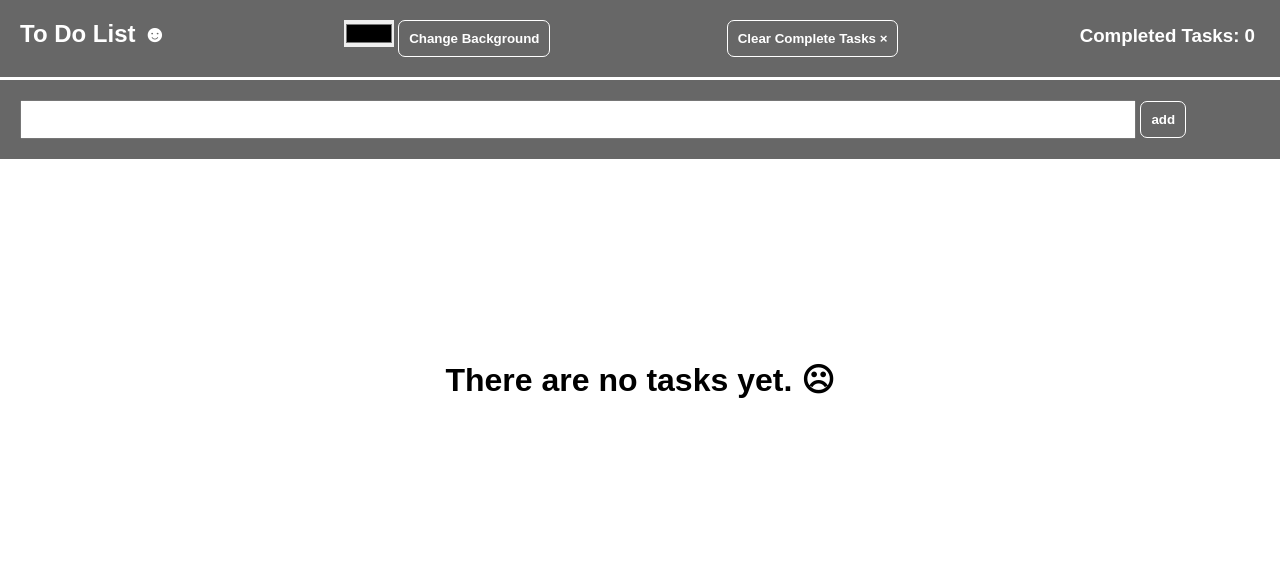
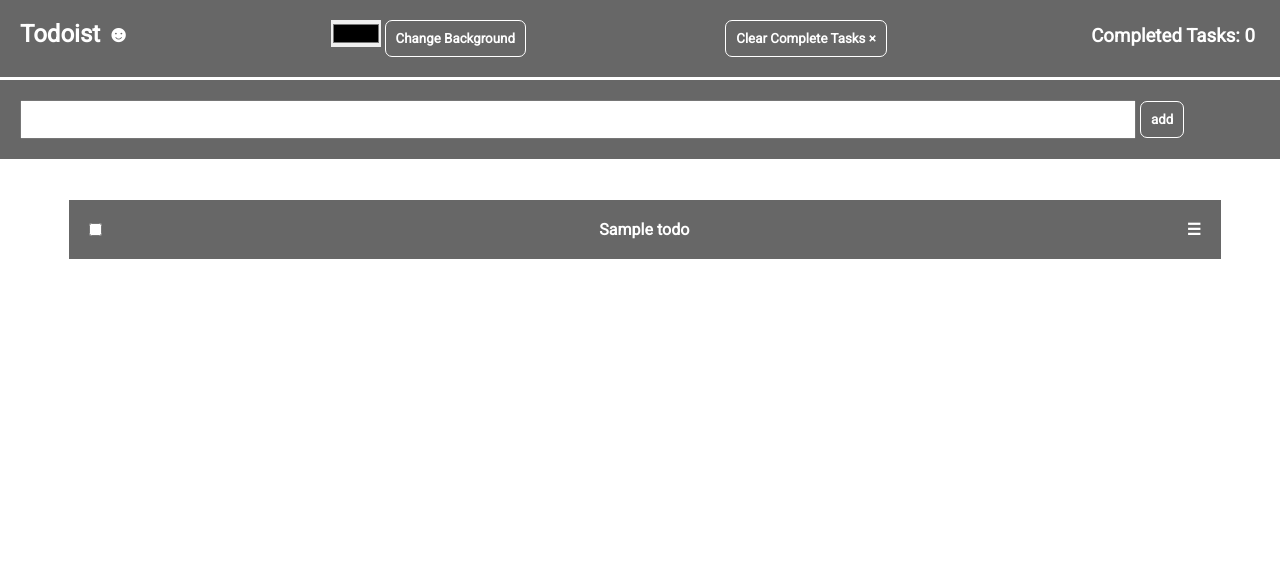
Before and after one commit to jod35/todoist, a Flask app: page / in a window 1280 px wide. Shown: the top 579 px of the page. Run offline with Flask 2, Linux system fonts and the light colour scheme; tables that the repository leaves empty hold one stand-in row (values such as "Sample post").

Commit message:
feat(one page addition of tasks)

```diff
--- a/app/backend/schemas.py
+++ b/app/backend/schemas.py
@@ -4,3 +4,6 @@
     id=fields.Int()
     name=fields.Str()
     desc=fields.Str()
+    priority=fields.Str()
+    time=fields.DateTime()
+    complete=fields.Bool()
--- a/app/config.py
+++ b/app/config.py
@@ -11,7 +11,7 @@
     SECRET_KEY='f90abf5a336b9b9bb5e92f4a'
 
 class DevConfig(Config):
-    SQLALCHEMY_DATABASE_URI='sqlite:///'+os.path.join(BASE_DIR,'app.db')
+    SQLALCHEMY_DATABASE_URI=config('DEV_DATABASE_URI')
    # SQLALCHEMY_ECHO=True
     DEBUG=True
 
--- a/app/frontend/templates/index.html
+++ b/app/frontend/templates/index.html
@@ -1,18 +1,23 @@
 <!DOCTYPE html>
 <html lang="en">
   <head>
-    <meta charset="UTF-8">
-    <meta name="viewport" content="width=device-width, initial-scale=1.0">
-    <title>Advanced To do list App</title>
-    <link rel="stylesheet" href="static/css/main.css">
+    <meta charset="UTF-8" />
+    <meta name="viewport" content="width=device-width, initial-scale=1.0" />
+    <title>Todoist</title>
+    <link rel="stylesheet" href="static/css/main.css" />
+    <link rel="preconnect" href="https://fonts.gstatic.com" />
+    <link
+      href="https://fonts.googleapis.com/css2?family=Roboto&display=swap"
+      rel="stylesheet"
+    />
   </head>
   <body>
     <nav>
       <div class="color-picker">
-        <h1 class="white-text">To Do List &#9787;</h1>
+        <h1 class="white-text">Todoist &#9787;</h1>
         <form action="" id="color-form">
-            <input type="color" name="color" id="color">
-            <input type="submit" value="Change Background" class="mybtn">
+          <input type="color" name="color" id="color" />
+          <input type="submit" value="Change Background" class="mybtn" />
         </form>
         <div class="clear">
           <button id="clear-btn" class="mybtn">
@@ -25,22 +30,64 @@
       </div>
       <div class="tasks-input">
         <form action="" id="task-addition-form">
-         <input type="text" name="task" id="task" class="myform">
-         <input type="submit" value="add" class="mybtn">
+          <input type="text" name="task" id="task" class="myform" />
+          <input type="submit" value="add" class="mybtn" />
         </form>
       </div>
     </nav>
     <div class="container">
-
       <div class="tasks">
-            <div class="no-tasks">
-                <center ">
-                    <h1>There are no tasks yet.  &#9785</h1>
-                </center>
+        {% for todo in todos %}
+        <div class="task-item">
+          <input type="checkbox" name="complete" id="complete" />
+          <h4 class="task-name">{{todo.name}}</h4>
+          <div class="details">
+            <a href="#" class="detail-btn open"> &#9776;</a>
+            <b><a href="#" class="close-btn white-text"> &times;</a></b>
           </div>
         </div>
-
-
+        <div class="detail">
+          <form action="" class="detail-form">
+            <div class="details-container">
+              <div class="notes">
+                <div class="notes">
+                  <label for="notes">What to do</label>
+                  <textarea
+                    name="desc"
+                    id="notes"
+                    cols="30"
+                    rows="10"
+                    placeholder="Enter your description"
+                  >
+  {{todo.desc}}</textarea
+                  >
+                </div>
+              </div>
+              <div class="others">
+                <div class="priority">
+                  <label for="priority">Priority</label>
+                  <select name="priority" id="priority">
+                    <option value="none">None</option>
+                    <option value="low">Low</option>
+                    <option value="medium">Medium</option>
+                    <option value="high">High</option>
+                  </select>
+                </div>
+                <div class="time">
+                  <label for="time">Time</label>
+                  <input type="date" name="time" id="time" value="{{todo.time}}"/>
+                </div>
+                <div class="del">
+                  <a href="#" id="del-btn" class="del-btn"> Delete</a>
+                  <a href="#" class="succ-btn">Completed</a>
+                  <button class="save-btn">Save</button>
+                </div>
+              </div>
+            </div>
+          </form>
+        </div>
+        {% endfor %}
+      </div>
     </div>
 
     <script src="static/js/index.js"></script>
--- a/app/static/css/main.css
+++ b/app/static/css/main.css
@@ -6,7 +6,7 @@
     padding: 0;
     margin: 0;
     box-sizing: border-box;
-    font-family: sans-serif;
+    font-family: 'Roboto', sans-serif;
 }
 html{
     overflow-x: hidden;
@@ -17,6 +17,7 @@
     width: 100%;
     top: 0;
     position: fixed;
+    z-index: 2;
 }
 .color-picker{
     display: flex;
@@ -40,6 +41,8 @@
 .container{
     width: 90%;
     padding: 0;
+    position: relative;
+    top: 20px;
     margin: auto;
 }
 
@@ -128,12 +131,12 @@
 }
 .notes textarea{
     width: 100%;
-    background-color: inherit;
+
     border:none;
-    color: white;
+
 }
 .others{
-    width: 30%;
+    width: 40%;
 }
 .priority{
     padding: 10px;
@@ -166,7 +169,7 @@
 .del-btn{
     background-color: red;
     color: white;
-    padding: 16px;
+    padding: 10px;
     border-radius: 7px;
     text-decoration: none;
 
@@ -174,9 +177,17 @@
 .succ-btn{
     background-color: green;
     color: white;
-    padding: 16px;
+    padding: 10px;
     border-radius: 7px;
     text-decoration: none;
+}
+.save-btn{
+    background-color: dodgerblue;
+    color: white;
+    padding: 10px;
+    border-radius: 7px;
+    text-decoration: none;
+    border: none;
 }
 .no-tasks{
     display: flex;
--- a/app/static/js/index.js
+++ b/app/static/js/index.js
@@ -1,40 +1,19 @@
-const task_additon_form=document.querySelector('#task-addition-form');
-const body=document.querySelector('body');
-const color_form=document.querySelector('#color-form');
-const color_input=document.querySelector('#color');
-const buttons=document.querySelectorAll('.mybtn');
-const task_container=document.querySelector('.tasks');
-const task_input=document.querySelector('#task');
-const completed_tasks=document.querySelector('#complete-tasks');
-const no_tasks_div=document.querySelector('.no-tasks');
+const taskAdditionForm=document.querySelector('#task-addition-form');
+const taskInput=document.querySelector("#task");
+const taskContainer=document.querySelector(".tasks");
+const todos=document.querySelectorAll('.task-item');
+const detailButton=document.querySelectorAll(".detail-btn");
+const detailContainers=document.querySelectorAll(".detail");
+const detailCloseButton=document.querySelectorAll(".close-btn");
+const detailForms=document.querySelectorAll('.detail-form');
 
+taskAdditionForm.addEventListener('submit',(e)=>{
 
-
-
-
-
-//event listener for task form additon
-task_additon_form.addEventListener('submit',addTask);
-
-
-function addTask(e){
-
-    // console.log(task_addition_form);
-
-    if (!task_container.innerHTML){
-        task_container.innerHTML+`
-
-
-
-        `
-    }
-
-    else{
-        no_tasks_div.style.display="none";
-        task_container.innerHTML+=`
+    console.log(taskInput.value);
+    let todoHTML=`
     <div class="task-item">
-        <input type="checkbox" name="complete" id="complete">
-            <h4 class="task-name">${task_input.value}</h4>
+    <input type="checkbox" name="complete" id="complete" />
+    <h4 class="task-name">${taskInput.value}</h4>
     <div class="details">
         <a href="#" class="detail-btn open"> &#9776;</a>
         <b><a href="#" class="close-btn white-text"> &times;</a></b>
@@ -45,7 +24,15 @@
         <div class="notes">
         <div class="notes">
             <label for="notes">What to do</label>
-                        <textarea name="notes" id="notes" cols="30" rows="10" placeholder="Enter your description"></textarea>
+            <textarea
+            name="desc"
+            id="notes"
+            cols="30"
+            rows="10"
+            placeholder="Enter your description"
+            >
+    {{todo.desc}}</textarea
+            >
         </div>
         </div>
         <div class="others">
@@ -60,110 +47,70 @@
         </div>
         <div class="time">
             <label for="time">Time</label>
-                            <input type="date" name="time" id="time">
+            <input type="date" name="time" id="time" />
         </div>
         <div class="del">
             <a href="#" id="del-btn" class="del-btn"> Delete</a>
             <a href="#" id="del-btn" class="succ-btn">Completed</a>
+            <a href="#" id="del-btn" class="succ-btn">Save</a>
         </div>
         </div>
     </div>
     </div>
+`
 
+    let section=document.createElement('section');
 
-        `
-    }
-    const task_items=document.querySelectorAll('.task-item');
-    const detail_buttons=document.querySelectorAll('.detail-btn');
-    const details_divs=document.querySelectorAll('.detail');
-    const close_buttons=document.querySelectorAll('.close-btn');
-    const complete=document.querySelectorAll('#complete');
+    fetch('/api/todos',{method:"POST",headers:{"content-type":"application/json"},body:JSON.stringify({name:taskInput.value})})
+    .then(res=>res.json())
+    .then(data=>console.log(data))
+
+    section.innerHTML=todoHTML;
 
 
 
+    taskContainer.insertBefore(section,todos[0]);
 
-
-    //for number of completed tasks to display
-    for (let i = 0; i < task_items.length; i++) {
-        const element = task_items[i];
-
-        const completed_iem=complete[i];
-
-        completed_iem.addEventListener('input',()=>{
-            element.style.display="none";
-            task_container.removeChild(element);
-            task_container.removeChild(details_divs[i])
-            // console.log(typeof parseInt(completed_tasks.innerHTML));
-
-
-            completed_task_numbers=parseInt(completed_tasks.innerHTML);
-            console.log(completed_task_numbers);
-
-            completed_tasks.innerHTML=completed_task_numbers+=1;
+    location.reload();
 
 
 
-            // if (task_items.length==0){
-            //     alert("all tasks are complete.");
-            // }
+    e.preventDefault()
+})
 
+
+for(let j =0; j<todos.length; j++){
+    detailButton[j].addEventListener('click',(e)=>{
+        detailButton[j].style.display="none";
+        detailCloseButton[j].style.display="block";
+        detailContainers[j].style.display="block";
 
 
 
     })
 }
 
-    //for the detail containers to display
-    for (let i = 0; i < detail_buttons.length; i++) {
-        const open_buttton = detail_buttons[i];
-        const close_buttton=close_buttons[i];
+for(let k =0; k < todos.length; k++){
+    detailCloseButton[k].addEventListener('click',()=>{
+        detailContainers[k].style.display="none";
+        detailCloseButton[k].style.display="none";
+        detailButton[k].style.display="block";
+    })
+}
 
-            //check the div of the exact  parent buttton
-            const div = details_divs[i];
+for(let d=0; d<detailForms.length; d++){
+    detailForms[d].addEventListener('submit',(e)=>{
+        let detailData = new FormData(detailForms[d]);
 
-            open_buttton.addEventListener('click',function(){
-
-                div.style.display="block";
-                open_buttton.style.display="none";
-                close_buttton.style.display="block";
-
-
-
-                close_buttton.addEventListener('click',function(){
-                    div.style.display="none";
-                    close_buttton.style.display="none";
-                    open_buttton.style.display="block";
-
-                });
-
-
-
-            });
-
-
-
+        let detail={
+            desc:detailData.get('desc'),
+            priority:detailData.get('priority'),
+            time:detailData.get('time')
         }
 
 
 
-    e.preventDefault();
-}
-
-color_form.addEventListener('submit',changeBodyBckground);
-function changeBodyBckground(e){
-    console.log(color_input.value);
-
-    body.style.backgroundColor=color_input.value;
-    body.style.color="white";
 
         e.preventDefault();
-
+    })
 }
-
-const clear_button=document.querySelector('#clear-btn');
-
-clear_button.addEventListener('click',resetCompleteTasks);
-function resetCompleteTasks(){
-    completed_tasks.innerHTML="0";
-    console.log(clear_button);
-}
```
Also changed, not shown: app/backend/models.py (+5 -2 lines), app/app.db (deleted), 1 other file. Lines whose indentation alone changed are shown as unchanged.
